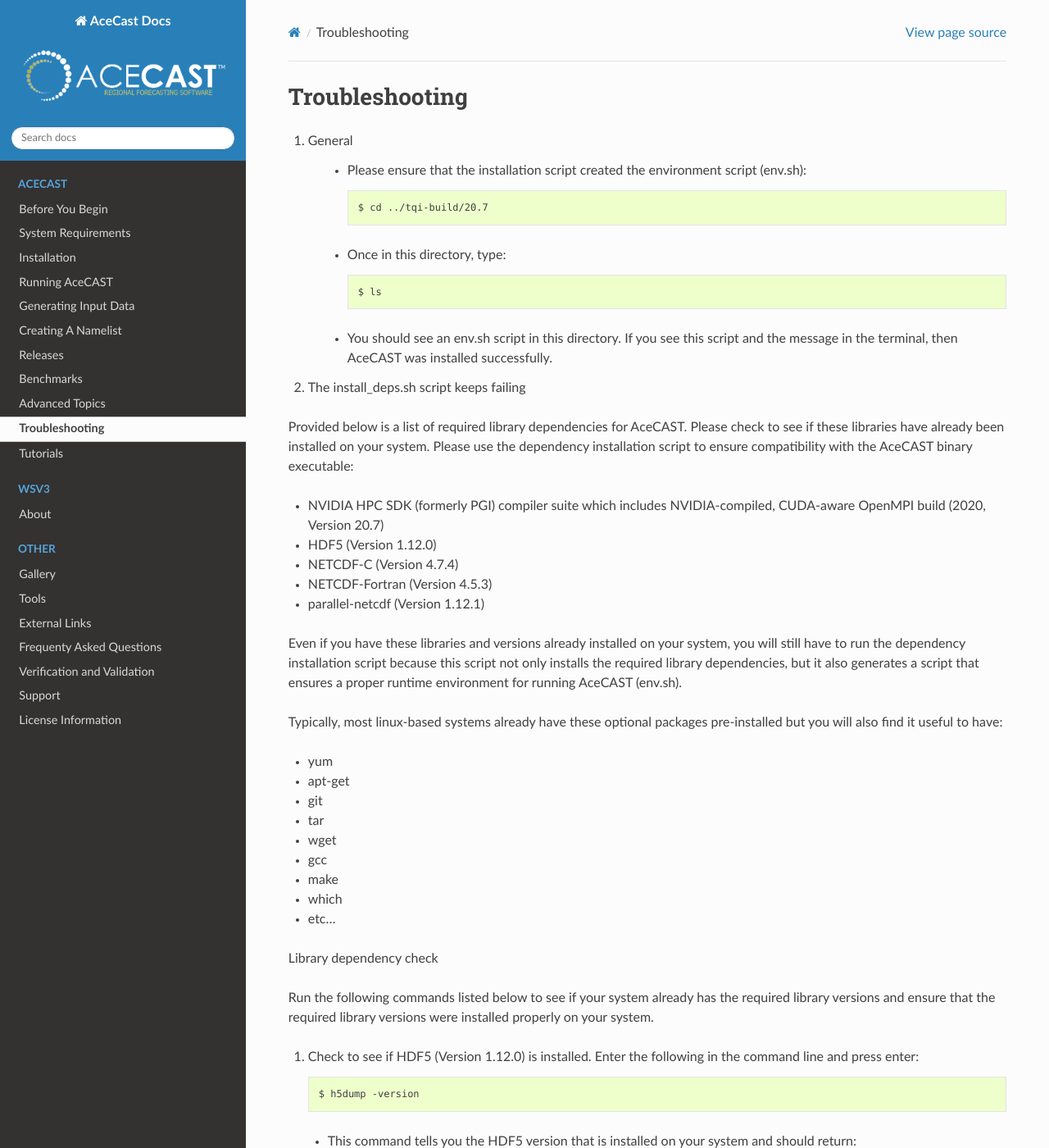
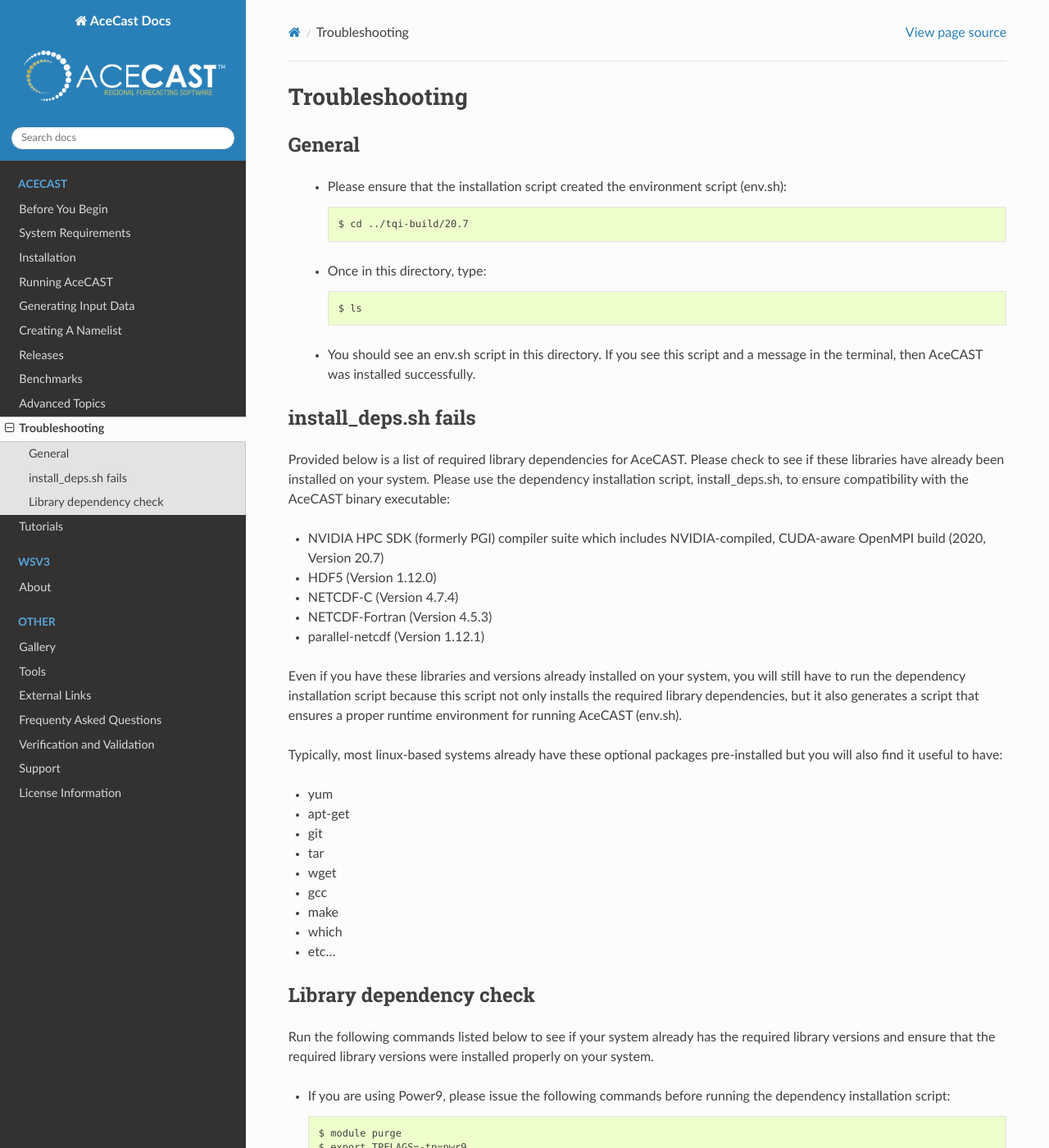
Before and after one commit to TempoQuestInc/AceCAST-Docs, a Sphinx documentation site: the page built from source/Troubleshooting.rst, in a window 1280 px wide and 1400 px high. Shown: the whole window at 82% size. Built offline with Sphinx 7.4.7 and the Read the Docs theme 2.0.0, drawn with Linux system fonts in a browser that asks for light colours; some of the changed text lies outside the part shown.

Commit message:
Cleaned up page
Cleaned up page so it is more obvious what the contents are.

```diff
--- a/source/Troubleshooting.rst
+++ b/source/Troubleshooting.rst
@@ -7,7 +7,8 @@
 Troubleshooting
 ###############
 
-#. General
+General
+-------
 
 	* Please ensure that the installation script created the environment script (env.sh)::
 
@@ -17,15 +18,16 @@
 
 	  	$ ls
 
-	* You should see an env.sh script in this directory. If you see this script and the message in the terminal,
+	* You should see an env.sh script in this directory. If you see this script and a message in the terminal,
   	  then AceCAST was installed successfully.
 
 
-#. The install_deps.sh script keeps failing
+install_deps.sh fails
+---------------------
 
 Provided below is a list of required library dependencies for AceCAST. Please check to see if these libraries have already
-been installed on your system. Please use the dependency installation script to ensure compatibility with the AceCAST
-binary executable:
+been installed on your system. Please use the dependency installation script, install_deps.sh, to ensure compatibility with
+the AceCAST binary executable:
 
 * NVIDIA HPC SDK (formerly PGI) compiler suite which includes NVIDIA-compiled, CUDA-aware OpenMPI build (2020, Version 20.7)
 * HDF5 (Version 1.12.0)
@@ -50,9 +52,15 @@
 * etc...
 
 Library dependency check
+------------------------
 
 Run the following commands listed below to see if your system already has the required library versions and ensure that the
 required library versions were installed properly on your system.
+
+* If you are using Power9, please issue the following commands before running the dependency installation script::
+
+	$ module purge
+	$ export TPFLAGS=-tp=pwr9
 
 #. Check to see if HDF5 (Version 1.12.0) is installed. Enter the following in the command line and press enter::
 
```
Also changed, not shown: other parts of source/Troubleshooting.rst (+0 -6 lines).
